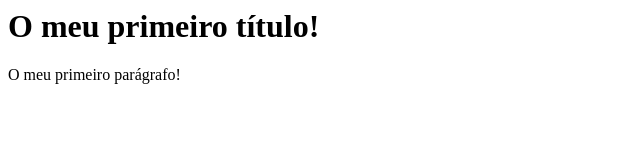
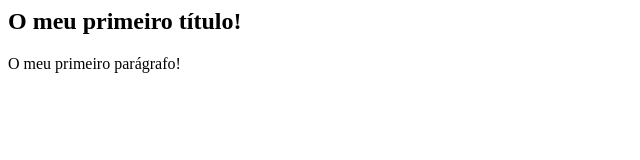
Before and after one commit to dsilveri0/psi_pwebc, a plain HTML site: page index.html in a window 1280 px wide. Shown: the whole page, without its empty margins (0-640 px from the left). Drawn offline with Linux system fonts and the light colour scheme.

Commit message:
Change the size of a heading on my HMTL

```diff
--- a/index.html
+++ b/index.html
@@ -4,7 +4,7 @@
         <title>Título da página</title>
     </head>
     <body>
-        <h1>O meu primeiro título!</h1>
+        <h2>O meu primeiro título!</h2>
         <p>O meu primeiro parágrafo!</p>
     </body>
 </html>
```
Also changed, not shown: 1 other file.
